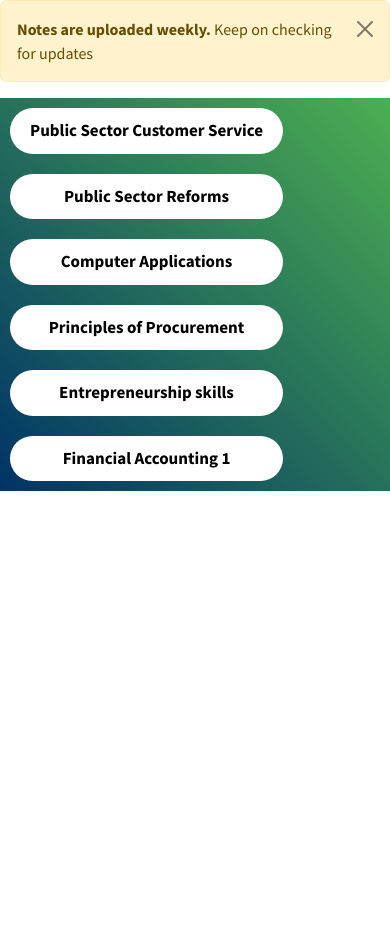
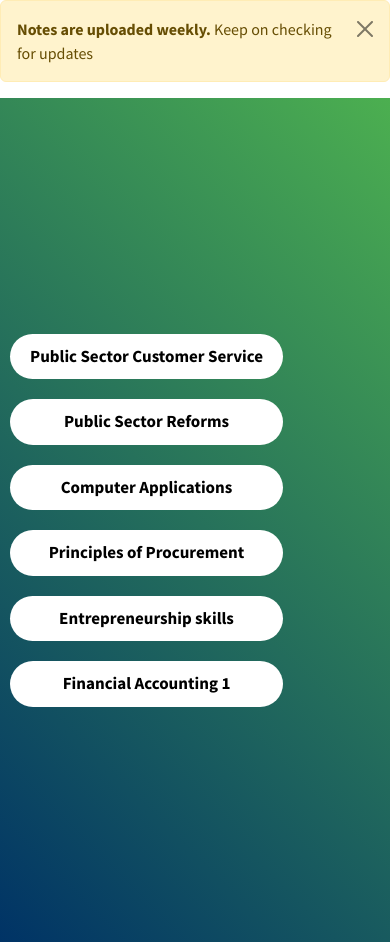
Before and after one commit to wathika-eng/BPALnotes, a Flask app: page /1.2 in a window 390 px wide. Shown: the part 56-998 px from the top of the page. Before the commit the page ends 547 px from the top, so only its background shows below. Run offline with Flask 2, Linux system fonts and the light colour scheme; some libraries are stand-ins or nearby versions.

Commit message:
Update base.css

```diff
--- a/website/static/base.css
+++ b/website/static/base.css
@@ -156,7 +156,7 @@
           }
           .background {
             background: linear-gradient(45deg, #003366, #4CAF50);
-            height: 100%;
+            height: 100vh;
             display: flex;
             flex-direction: column;
             align-items:self-start;
```
